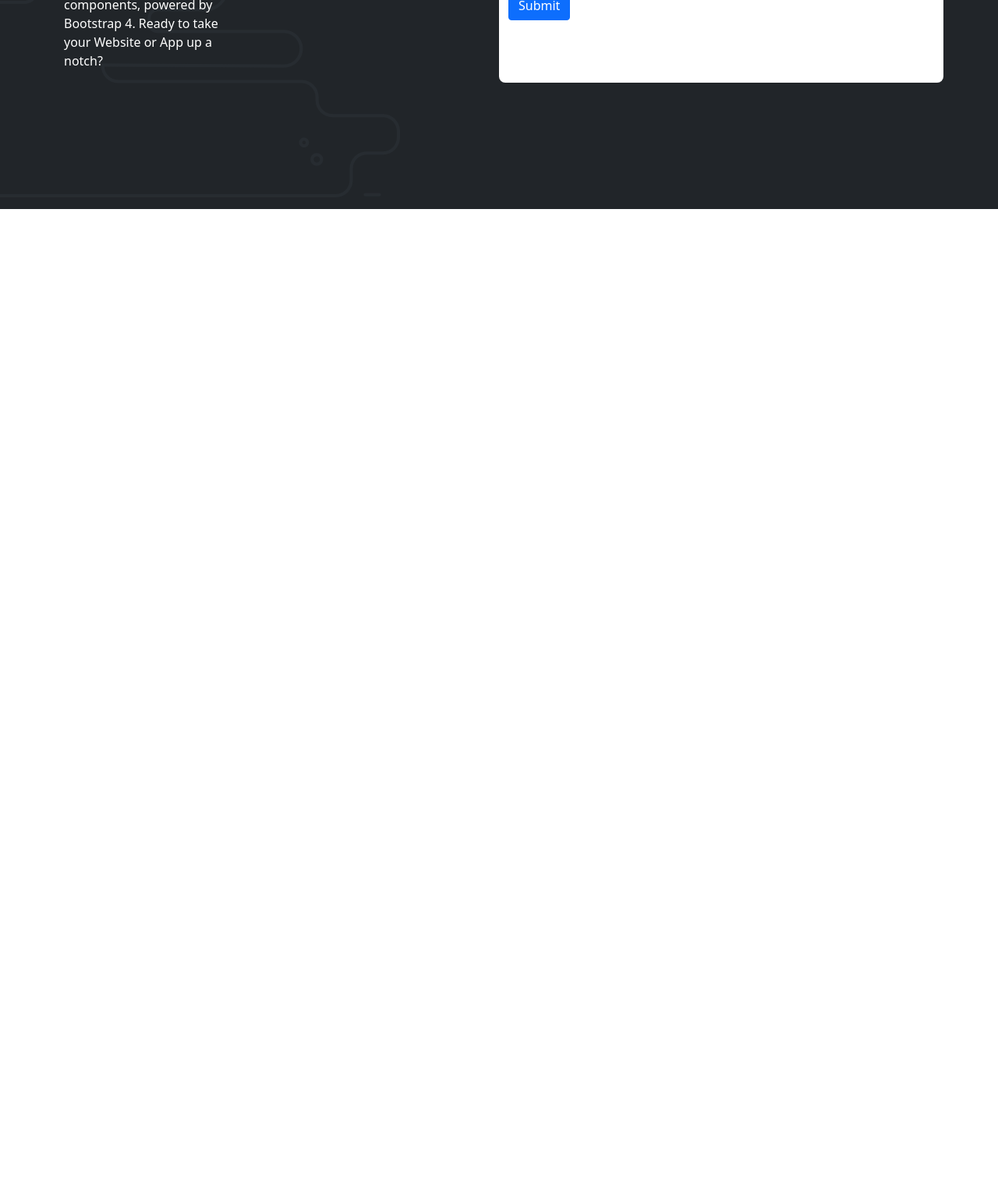
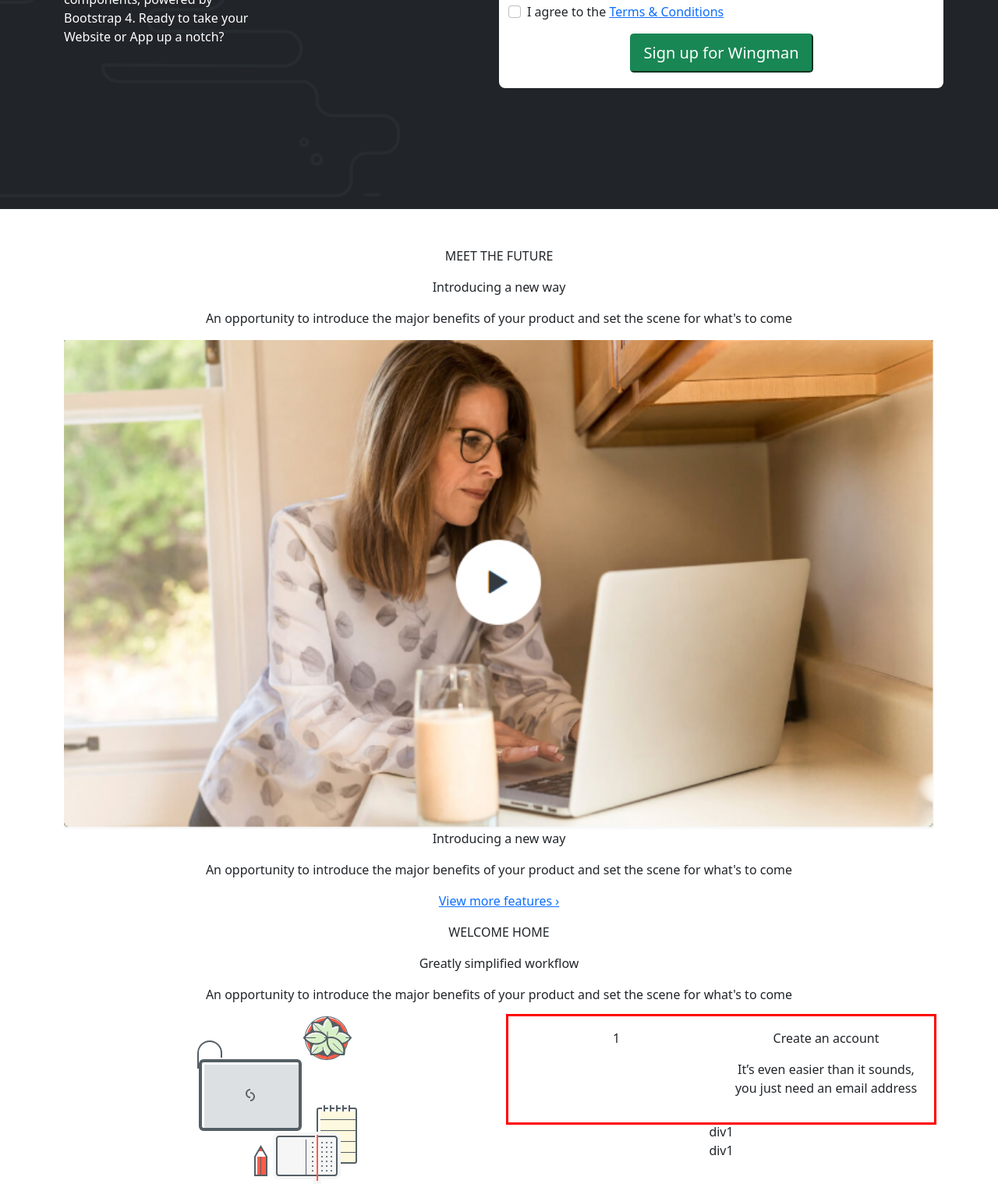
Before and after one commit to mandragid/tugas-meeting-6-landingpage-bootstrap, a plain HTML site: page index.html in a window 1280 px wide. Shown: the part 487-2005 px from the top of the page at 78% size. Before the commit the page ends 800 px from the top, so only its background shows below. Drawn offline with nearby package versions, Linux system fonts and the light colour scheme.

Commit message:
add feat section 2 3

```diff
--- a/index.html
+++ b/index.html
@@ -20,6 +20,8 @@
 		<title>Landing Page Clone Binar</title>
 	</head>
 	<body>
+		<!-- navbar -->
+
 		<div class="container-fluid nav-container">
 			<div class="container">
 				<nav class="navbar navbar-expand-lg">
@@ -69,12 +71,15 @@
 				</nav>
 			</div>
 		</div>
+
+		<!-- section 1 -->
+
 		<div class="container-fluid main-container">
 			<div class="container section-1 d-flex justify-content-center align-items-center">
 				<div class="row">
 					<div class="col">
 						<div class="row">
-							<div class="col-12 col-md-6 col-lg-5">
+							<div class="col-12 col-md-6 col-lg-5~">
 								<h1 class="display-3 text-white">Build a stunning website</h1>
 								<p class="text-white">A robust suite of styled components, powered by Bootstrap 4. Ready to take your Website or App up a notch?</p>
 							</div>
@@ -83,20 +88,83 @@
 					<div class="col form-container">
 						<form>
 							<div class="mb-3">
+								<label for="exampleInputUsername" class="form-label">Username</label>
+								<input type="username" class="form-control" placeholder="Pick a username" />
+							</div>
+							<div class="mb-3">
 								<label for="exampleInputEmail1" class="form-label">Email address</label>
-								<input type="email" class="form-control" id="exampleInputEmail1" aria-describedby="emailHelp" />
-								<div id="emailHelp" class="form-text">We'll never share your email with anyone else.</div>
+								<input type="email" class="form-control" id="exampleInputEmail1" aria-describedby="emailHelp" placeholder="Enter email" />
 							</div>
 							<div class="mb-3">
 								<label for="exampleInputPassword1" class="form-label">Password</label>
-								<input type="password" class="form-control" id="exampleInputPassword1" />
+								<input type="password" class="form-control" id="exampleInputPassword1" placeholder="Enter password" />
 							</div>
 							<div class="mb-3 form-check">
 								<input type="checkbox" class="form-check-input" id="exampleCheck1" />
-								<label class="form-check-label" for="exampleCheck1">Check me out</label>
+								<label class="form-check-label" for="exampleCheck1">I agree to the <a href="#">Terms & Conditions</a></label>
 							</div>
-							<button type="submit" class="btn btn-primary">Submit</button>
+							<div class="signup-button d-flex m-auto justify-content-center"><button type="submit" class="btn-lg btn-success">Sign up for Wingman</button></div>
 						</form>
+					</div>
+				</div>
+			</div>
+		</div>
+
+		<!-- section 2 -->
+
+		<div class="container-fluid">
+			<div class="container justify-content-center text-center mt-5">
+				<div class="row">
+					<div class="col-lg-12">
+						<p>MEET THE FUTURE</p>
+						<p>Introducing a new way</p>
+						<p>An opportunity to introduce the major benefits of your product and set the scene for what's to come</p>
+					</div>
+				</div>
+				<div class="row">
+					<img class="photoWomanLaptop" src="./assets/img/photo-woman-in-front-of-laptop.jpg" alt="photo-woman-in-front-of-laptop" />
+				</div>
+				<div class="row">
+					<p>Introducing a new way</p>
+					<p>An opportunity to introduce the major benefits of your product and set the scene for what's to come</p>
+					<p><a href="#">View more features ›</a></p>
+				</div>
+			</div>
+		</div>
+
+		<!-- section 3 -->
+
+		<div class="container-fluid">
+			<div class="container justify-content-center text-center">
+				<div class="row">
+					<div class="col-lg-12">
+						<p>WELCOME HOME</p>
+						<p>Greatly simplified workflow</p>
+						<p>An opportunity to introduce the major benefits of your product and set the scene for what's to come</p>
+					</div>
+				</div>
+				<div class="row">
+					<div class="col"><img src="./assets/img/graphic-desktop.svg" alt="graphic-desktop" /></div>
+					<div class="col">
+						<div class="row">
+							<div class="col">
+								<div class="card-body">
+									<div class="row">
+										<div class="col"><div>1</div></div>
+										<div class="col">
+											<p>Create an account</p>
+											<p>It’s even easier than it sounds, you just need an email address</p>
+										</div>
+									</div>
+								</div>
+							</div>
+						</div>
+						<div class="row">
+							<div class="col">div1</div>
+						</div>
+						<div class="row">
+							<div class="col">div1</div>
+						</div>
 					</div>
 				</div>
 			</div>
--- a/style.css
+++ b/style.css
@@ -157,3 +157,7 @@ nav .navbar-nav a {
 	border-radius: 8px;
 	padding: 20px;
 }
+
+.card-body {
+	outline: solid red;
+}
```
